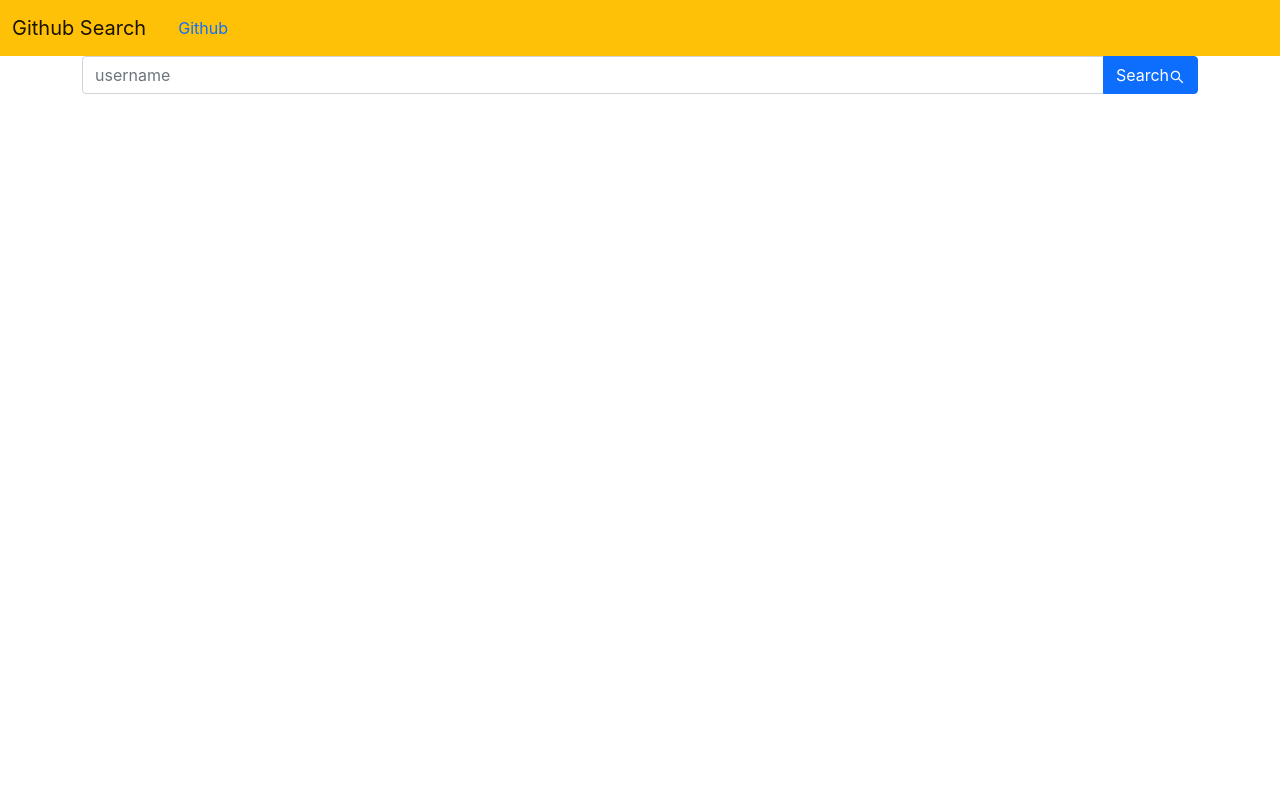
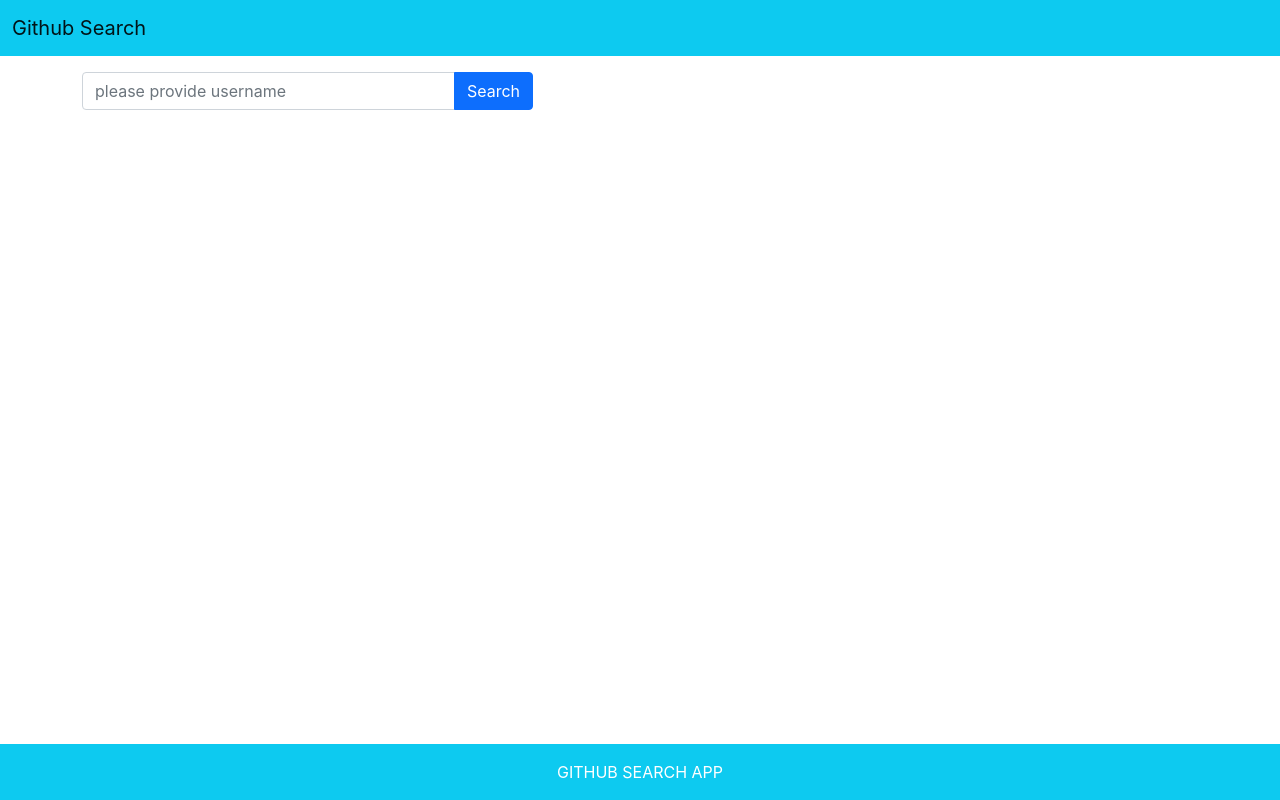
Before and after one commit to cgaswin/github-search, a React (Create React App) app: page / in a window 1280 px wide. Built offline with nearby package versions, Linux system fonts and the light colour scheme.

Commit message:
Basic version completed

```diff
--- a/package.json
+++ b/package.json
@@ -11,6 +11,7 @@
     "react-dom": "^18.1.0",
     "react-icons": "^4.3.1",
     "react-scripts": "5.0.1",
+    "react-toastify": "^9.0.1",
     "reactstrap": "^9.0.2",
     "web-vitals": "^2.1.4"
   },
--- a/src/App.js
+++ b/src/App.js
@@ -1,13 +1,15 @@
-import React from 'react';
-import './App.css';
-import Header from './Components/Header';
-import Search from './Components/Search';
+import React from "react";
+import "./App.css";
+import Footer from "./layout/Footer";
+import Header from "./layout/Header";
+import Home from "./pages/Home";
 
 function App() {
   return (
     <div className="App">
       <Header />
-      <Search/>
+      <Home />
+      <Footer />
     </div>
   );
 }
--- a/src/Components/Display.js
+++ /dev/null
@@ -1,9 +0,0 @@
-import React from 'react'
-
-const Display = ({githubUserData}) => {
-  return (
-    <h1>{githubUserData.bio}</h1>
-  )
-}
-
-export default Display
--- a/src/Components/Search.js
+++ /dev/null
@@ -1,41 +0,0 @@
-import React, { useState } from "react";
-import { Container, Input, InputGroup, Button } from "reactstrap";
-import { AiOutlineSearch } from "react-icons/ai";
-import Axios from "axios";
-import Display from "./Display";
-
-const Search = () => {
-  const [user, setUser] = useState(null);
-  const [githubUserData, setGithubUserData] = useState([]);
-  const githubUrl = "https://api.github.com/users";
-
-  const getUser = async (user) => {
-    await Axios.get(`${githubUrl}/${user}`).then((response) =>
-      setGithubUserData(response.data)
-    );
-  };
-
-  const inputChange = (e) => {
-    e.preventDefault();
-    setUser(e.target.value);
-  };
-
-  return (
-    <>
-      <Container d-flex justify-content-center align-items-center w-25>
-        <InputGroup size="large" w-25>
-          <Input placeholder="username" onChange={inputChange} />
-          <Button color="primary" onClick={() => getUser(user)}>
-            Search
-            <span>
-              <AiOutlineSearch />
-            </span>
-          </Button>
-        </InputGroup>
-      </Container>
-      <Display githubUserData={githubUserData} />
-    </>
-  );
-};
-
-export default Search;
--- /dev/null
+++ b/src/components/Repos.js
@@ -0,0 +1,31 @@
+import React, { useEffect, useState } from "react";
+import Axios from "axios";
+import { ListGroup, ListGroupItem } from "reactstrap";
+
+const Repos = ({ repos_url }) => {
+  const [repos, setRepos] = useState([]);
+
+  const fetchRepos = async () => {
+    const { data } = await Axios.get(repos_url);
+    setRepos(data)
+    console.log(repos)
+  };
+
+  useEffect(() => {
+    fetchRepos();
+  }, [repos_url]);
+
+  return (
+    <ListGroup>
+      {repos.map((repo) => (
+        <ListGroupItem key={repo.id}>
+          <div className="text-primary">{repo.name}</div>
+          <div className="text-secondary">{repo.language}</div>
+          <div className="text-info">{repo.description}</div>
+        </ListGroupItem>
+      ))}
+    </ListGroup>
+  );
+};
+
+export default Repos;
--- /dev/null
+++ b/src/components/UserCard.js
@@ -0,0 +1,19 @@
+import React from "react";
+import { Card, CardBody } from "reactstrap";
+
+const UserCard = ({ user }) => {
+  return (
+    <Card className="text-center mt-3 mb-4">
+      <img src={user.avatar_url} className="img-thumbnail" />
+      <CardBody>
+        <div className="text-primary">{user.name}</div>
+        <div className="text-primary">{user.location}</div>
+        <div className="text-primary">{user.bio}</div>
+        <div className="text-info">Available for Hire : {user.hireable ? "YES" : "NOPE"}</div>
+        <div className="text-info">Followers {user.followers}</div>
+      </CardBody>
+    </Card>
+  );
+};
+
+export default UserCard;
--- /dev/null
+++ b/src/layout/Footer.js
@@ -0,0 +1,16 @@
+import React from 'react'
+import { Container } from 'reactstrap'
+
+const Footer = () => {
+  return (
+    <Container
+        fluid
+        tag = "footer"
+        className='text-center bg-info text-white text-uppercase fixed-bottom p-3'
+    >
+        Github Search App
+    </Container>
+  )
+}
+
+export default Footer
--- a/src/Components/Header.js
+++ b/src/layout/Header.js
@@ -14,16 +14,8 @@ const Header = () => {
   const toggle = () => setIsOpen(!isOpen);
   return (
     <div>
-      <Navbar color="warning" light expand="md" >
+      <Navbar color="info" light expand="md" >
         <NavbarBrand>Github Search</NavbarBrand>
-        <NavbarToggler onClick={toggle} />
-        <Collapse isOpen={isOpen} navbar>
-          <Nav className="mmr-auto" Navbar>
-            <NavItem>
-              <NavLink>Github</NavLink>
-            </NavItem>
-          </Nav>
-        </Collapse>
       </Navbar>
     </div>
   );
--- /dev/null
+++ b/src/pages/Home.js
@@ -0,0 +1,56 @@
+import React, { useState } from 'react'
+import Axios from "axios";
+import {
+    Row,
+    Container,
+    Col,
+    Input,
+    Button,
+    InputGroup,
+} from "reactstrap"
+import {toast} from "react-toastify"
+import UserCard from '../components/UserCard';
+import Repos from '../components/Repos';
+
+
+const Home = () => {
+
+    const [query,setQuery] = useState("")
+    const [user,setUser] = useState(null);
+
+    const fetchDetails = async () => {
+        try{
+            const {data} = await Axios.get(`https://api.github.com/users/${query}`)
+            setUser(data);
+            console.log(data)
+
+        }
+        catch(error){
+            toast.error("Not able to locate user")
+        }
+    }
+
+  return (
+    <Container>
+        <Row className='mt-3'>
+            <Col md="5">
+                <InputGroup>
+                <Input
+                    type='text'
+                    value = {query}
+                    onChange = {e=>setQuery(e.target.value)}
+                    placeholder = "please provide username"
+                    />
+                    <Button onClick={fetchDetails} color="primary">
+                        Search
+                    </Button>
+                </InputGroup>
+                {user? <UserCard user={user}/>:null }
+            </Col>
+            <Col md="7">{user ? <Repos repos_url = {user.repos_url}/> : null}</Col>
+        </Row>
+    </Container>
+  )
+}
+
+export default Home
```
Also changed, not shown: 1 other file (tests, documents, lock files or other folders).
